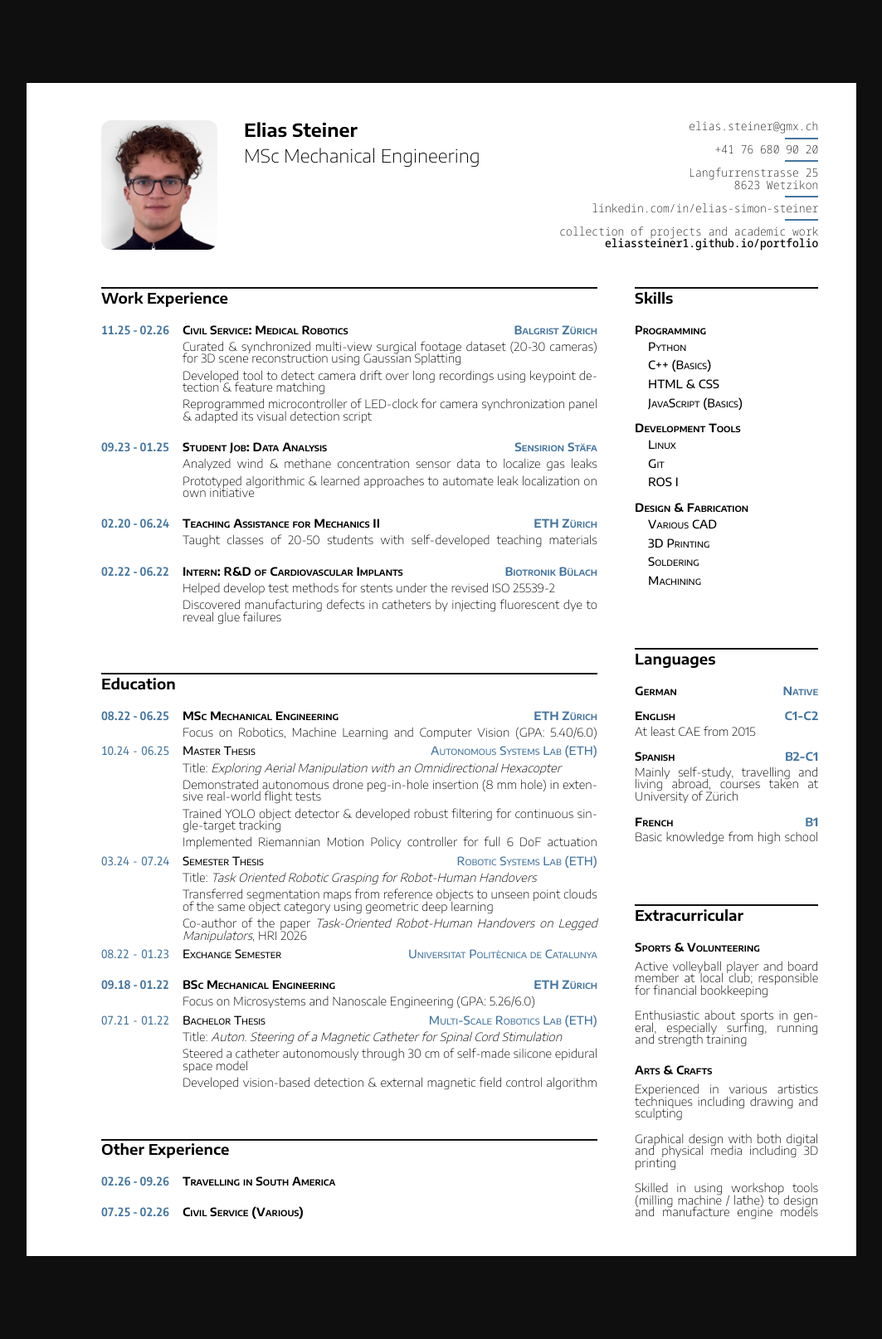
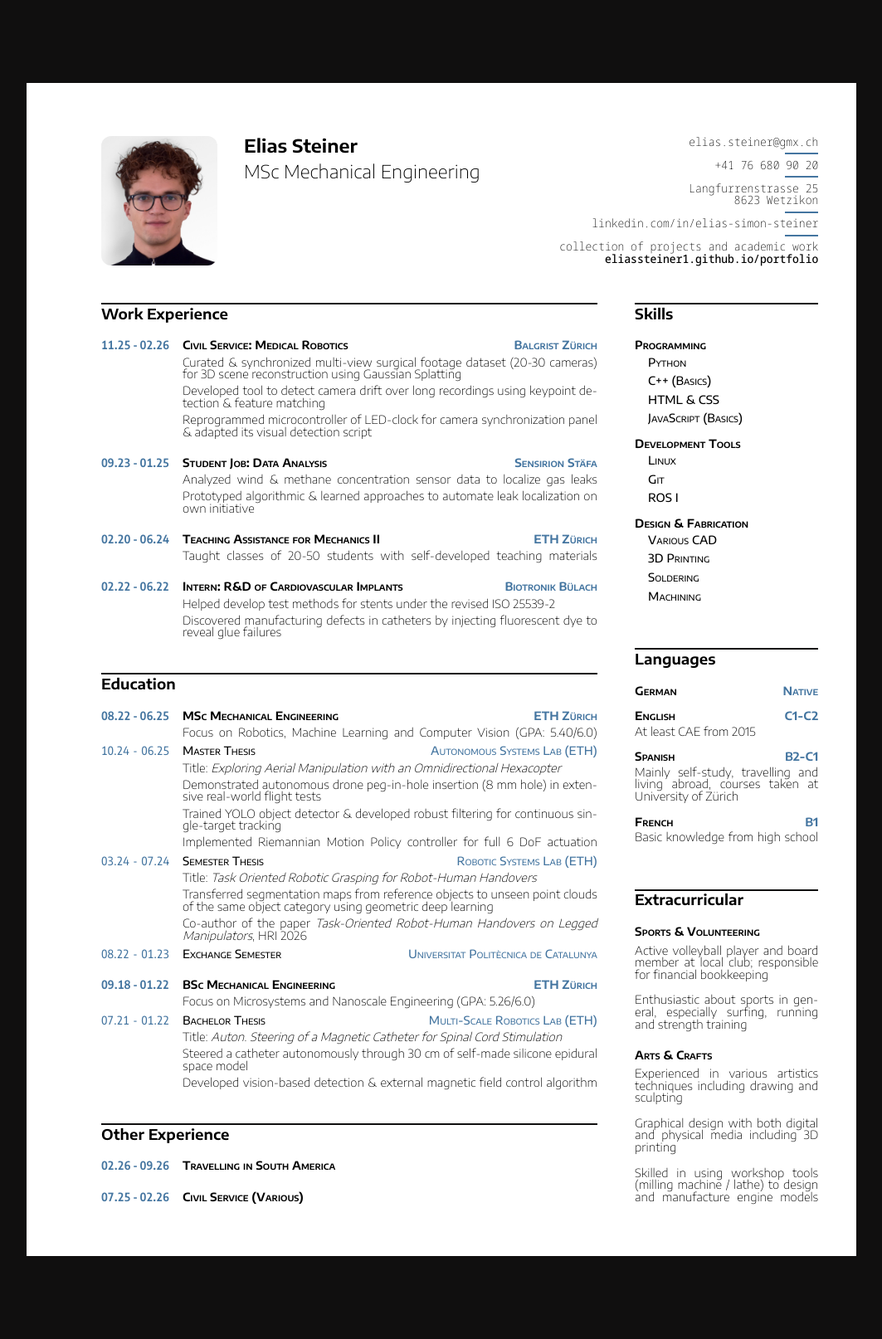
Before and after one commit to eliassteiner1/resume, a Jekyll site: the page built from pages/index.html, in a window 1280 px wide. Shown: the whole page at 83% size, without its empty margins (101-1164 px from the left). Built offline with Jekyll 4.4.1, drawn with Linux system fonts in a browser that asks for light colours.

Commit message:
slightly tune padding

```diff
--- a/assets/css/style.css
+++ b/assets/css/style.css
@@ -127,18 +127,14 @@
         "left right";
     padding-left: var(--len-5med);
     padding-right: var(--len-4med);
-    padding-block: var(--len-4med);
+    padding-block: var(--len-5);
     column-gap: var(--len-4med);
     row-gap: var(--len-4med);
-
-    position: relative;
 }
 .column {
     display: flex;
     flex-direction: column;
     justify-content: start; /* move all the basecontainers to the start unless they flex grow themselves */
-
-    /* background-color: rgb(230, 255, 255); */
 }
 .column-left {
     grid-area: left;
```
